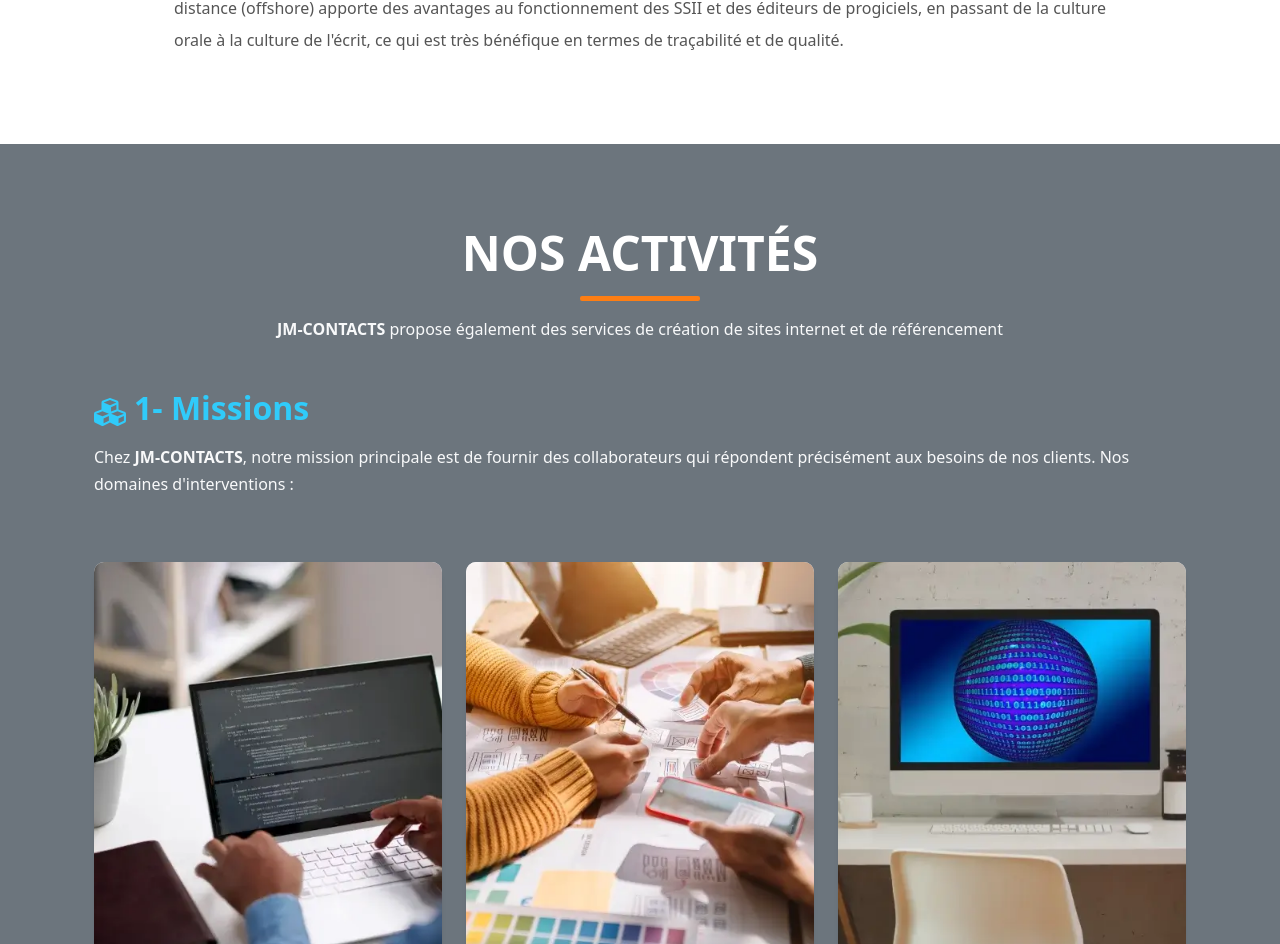
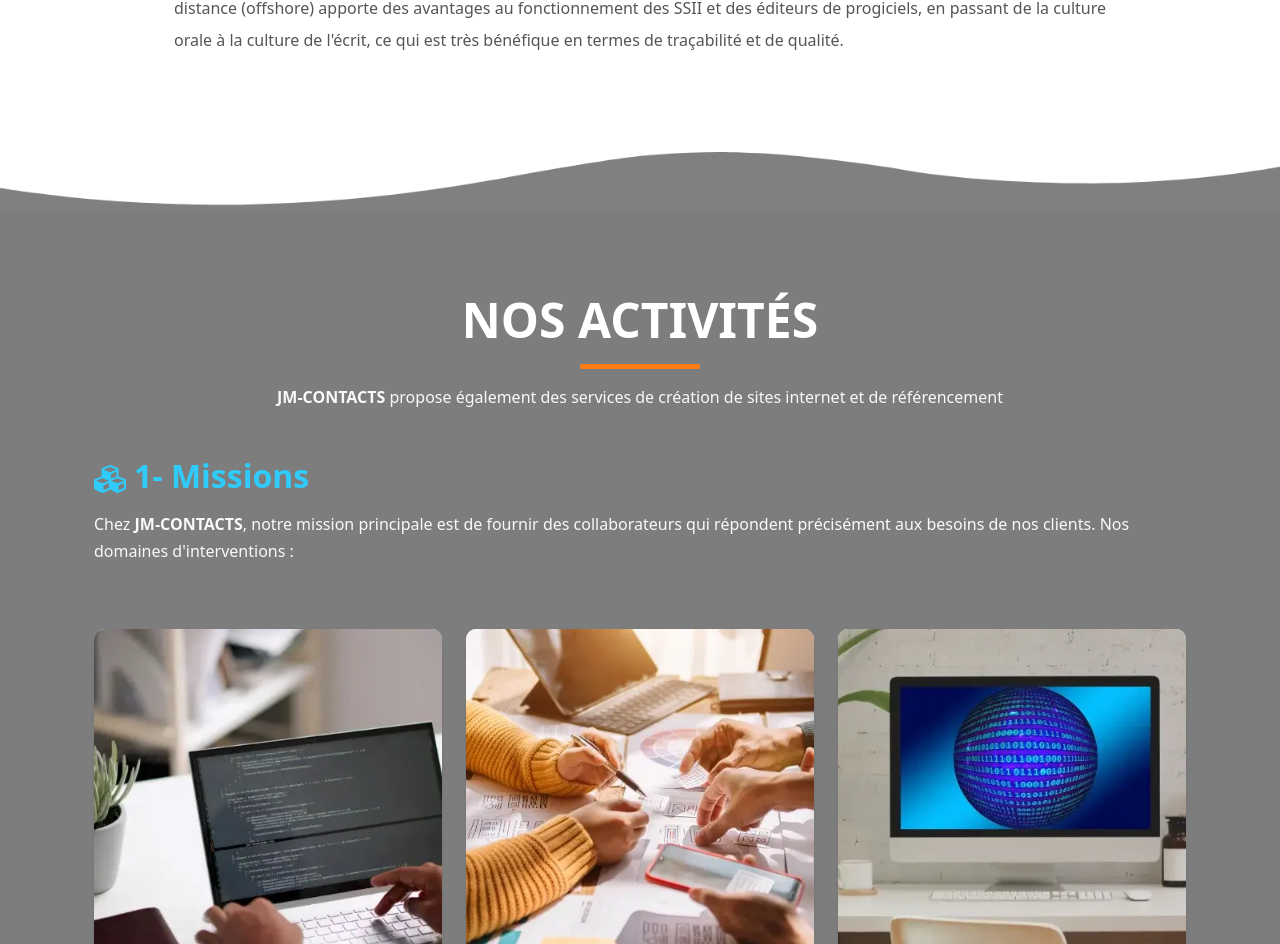
Before and after one commit to KantoAri/JMC-ReactProject, a React (Create React App) app: page / in a window 1280 px wide. Shown: the part 1494-2438 px from the top of the page. Built offline with nearby package versions, Linux system fonts and the light colour scheme.

Commit message:
splash some waves above activity

```diff
--- a/src/components/Accueil/Activites/Activites.css
+++ b/src/components/Accueil/Activites/Activites.css
@@ -1,6 +1,5 @@
 .wave-bg {
-  background-color: #6c757d;
-  /* position: relative; */
+  background-color: #7d7d7d;
   z-index: 1;
 }
 
--- a/src/components/Accueil/Activites/Activites.jsx
+++ b/src/components/Accueil/Activites/Activites.jsx
@@ -7,6 +7,7 @@ import devWeb from "../../../assets/web-dev.webp";
 import editeur from "../../../assets/editeur.webp";
 import exp from "../../../assets/expericence-150x150.png";
 import passion from "../../../assets/passion-150x150.png";
+import wavy from "../../../assets/wavy.png";
 import innovation from "../../../assets/inovant-150x150.png";
 import backImg from "../../../assets/header-contact-scaled-1-2048x1366.webp";
 import { FaChevronCircleRight } from "react-icons/fa";
@@ -66,6 +67,15 @@ const Activites = () => {
   ];
 
   return (
+    <>
+      <img
+        src={wavy}
+        alt=""
+        style={{
+          width: "100%",
+          height: "auto",
+        }}
+      />
       <div className="wave-bg">
         <div className="container wave-bg">
           <div
@@ -152,8 +162,8 @@ const Activites = () => {
                   >
                     Nous proposons des modèles de collaboration flexibles,
                     travaillant au forfait ou en régie délocalisée, à des tarifs
-                  très compétitifs. Notre grande expérience en développement de
-                  gestion nous permet de connaître et maîtriser beaucoup de
+                    très compétitifs. Notre grande expérience en développement
+                    de gestion nous permet de connaître et maîtriser beaucoup de
                     métiers et de périmètres fonctionnels. De plus, nous sommes
                     systématiquement à jour de toutes les versions de nos
                     environnements de développement, en particulier de{" "}
@@ -239,7 +249,9 @@ const Activites = () => {
                 }}
               ></span>
             </h2>
-          <p className="text-light mb-4">Nos experts sont là pour vous aider</p>
+            <p className="text-light mb-4">
+              Nos experts sont là pour vous aider
+            </p>
             <button
               className="btn btn-primary btn-lg p-3 "
               style={{ width: "15rem" }}
@@ -260,6 +272,7 @@ const Activites = () => {
           </div>
         </div>
       </div>
+    </>
   );
 };
 
--- a/src/components/Navbar/Navbar.jsx
+++ b/src/components/Navbar/Navbar.jsx
@@ -21,13 +21,12 @@ const Navbar = () => {
     };
 
     const handleResize = () => {
-      setIsMobile(window.innerWidth < 992); // Bootstrap lg breakpoint
+      setIsMobile(window.innerWidth < 992);
     };
 
     window.addEventListener("scroll", handleScroll);
     window.addEventListener("resize", handleResize);
 
-    // Initialize on mount
     handleResize();
 
     return () => {
```
Also changed, not shown: src/assets/wavy.png (added). Lines whose indentation alone changed are shown as unchanged.
